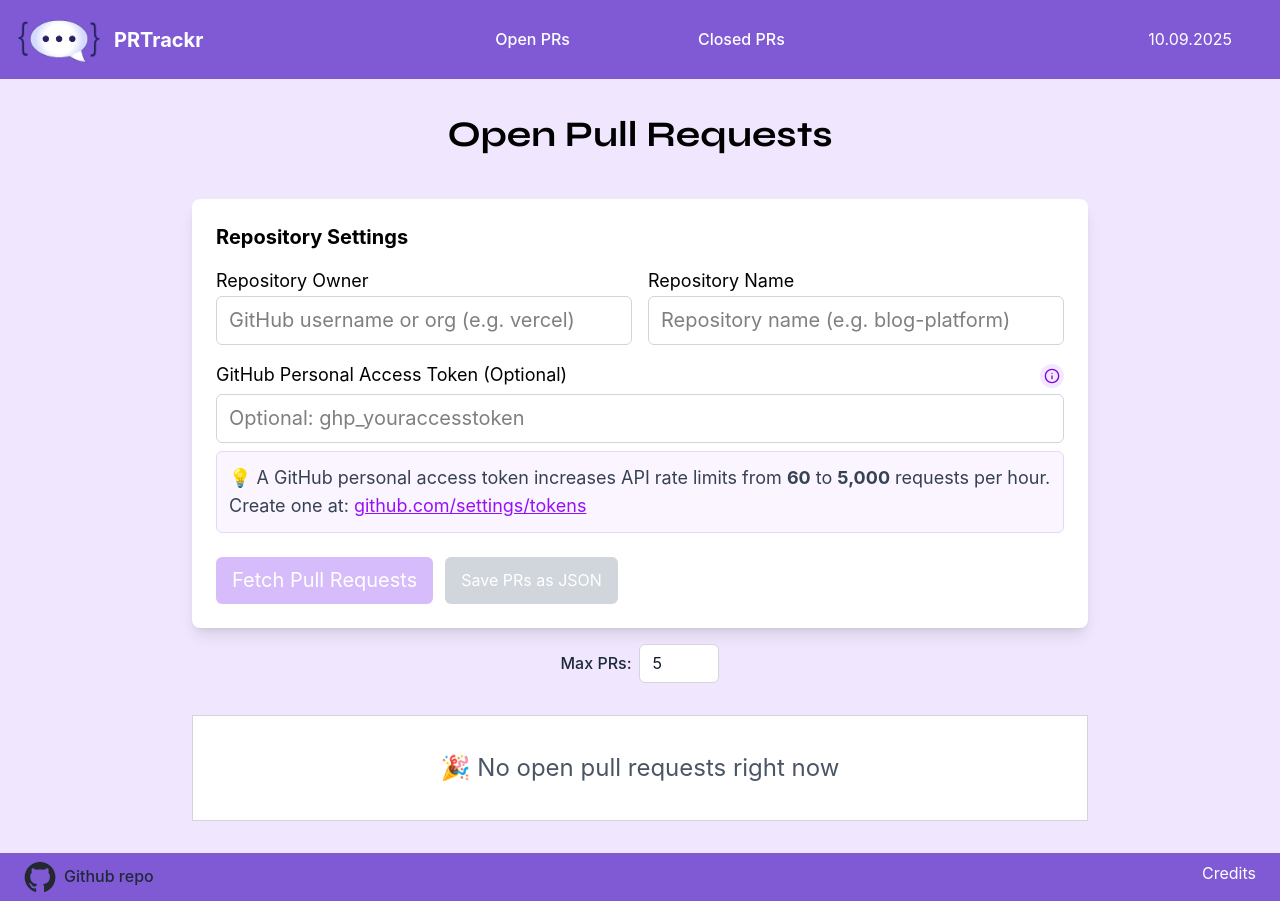
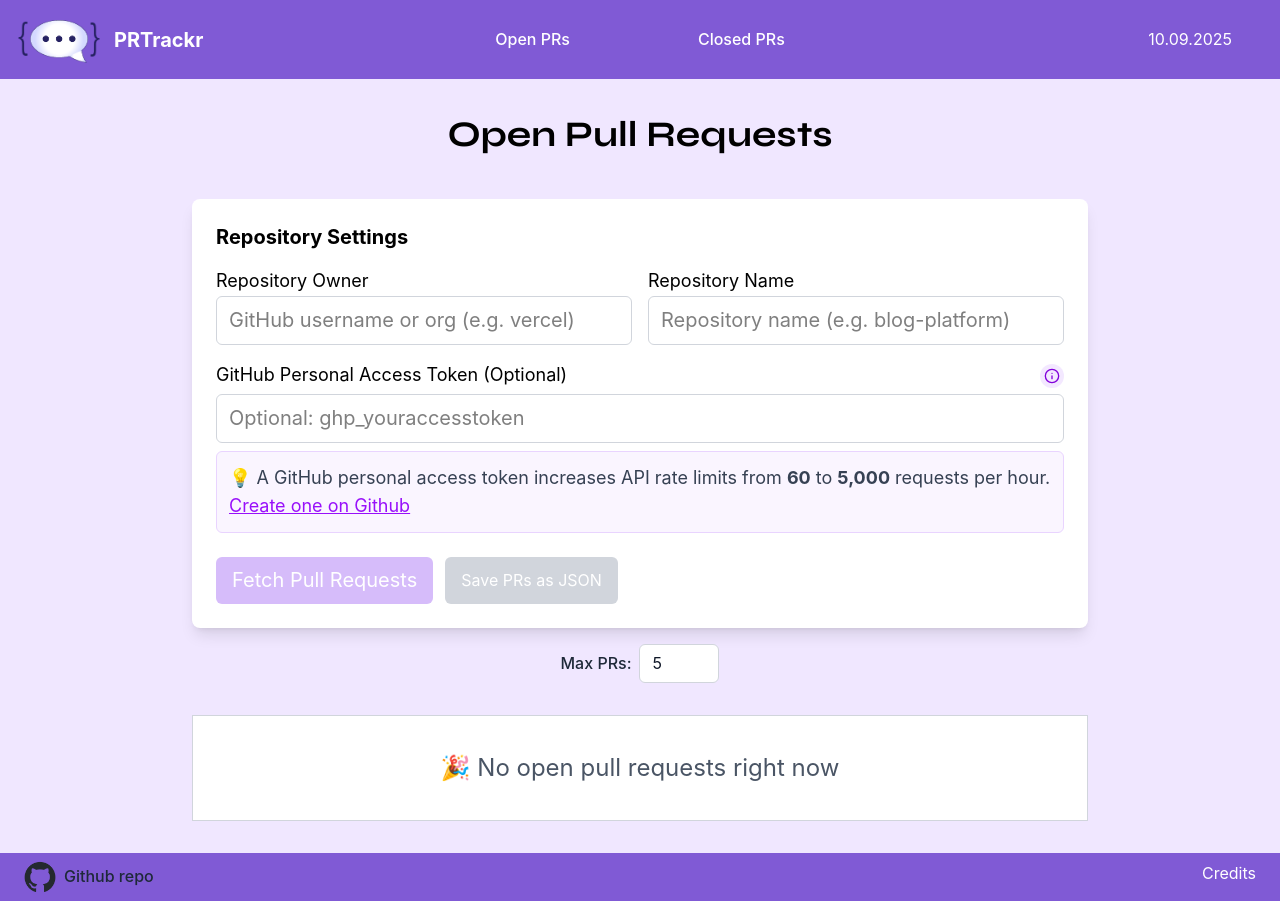
Before and after one commit to kento-ix/V57-tier3-team-39, a Next.js app in the folder client/: page /pages/open-prs in a window 1280 px wide. Both pictures are taken after a click on the button "More info about token". Built offline with nearby package versions, Linux system fonts and the light colour scheme.

Commit message:
fix: change string link to jump to github token generation

```diff
--- a/client/components/form/RepoSettingForm.tsx
+++ b/client/components/form/RepoSettingForm.tsx
@@ -123,14 +123,13 @@ export default function RepoSettingsForm({
             💡 A GitHub personal access token increases API rate limits from{" "}
             <strong>60</strong> to <strong>5,000</strong> requests per hour.
             <br />
-            Create one at:{" "}
             <a
               href="https://github.com/settings/tokens"
               target="_blank"
               rel="noopener noreferrer"
               className="text-purple-600 underline"
             >
-              github.com/settings/tokens
+              Create one on Github{" "}
             </a>
           </p>
         )}
```
